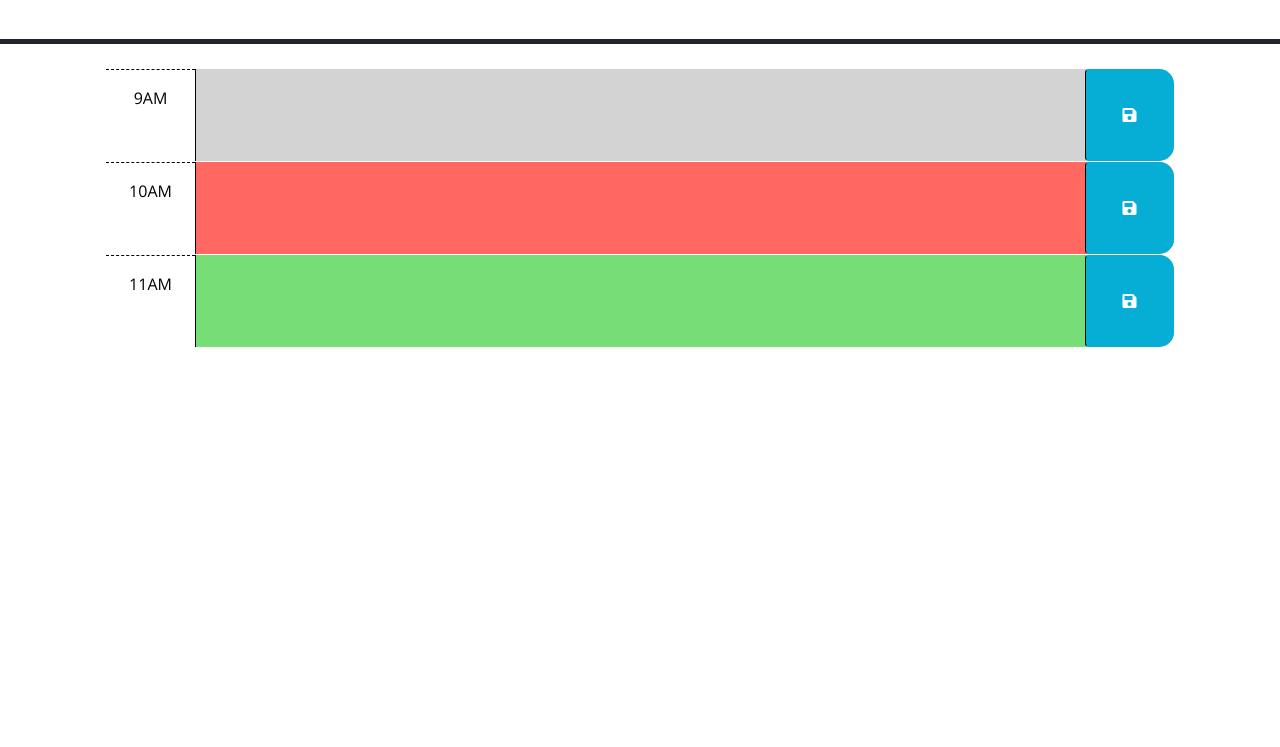
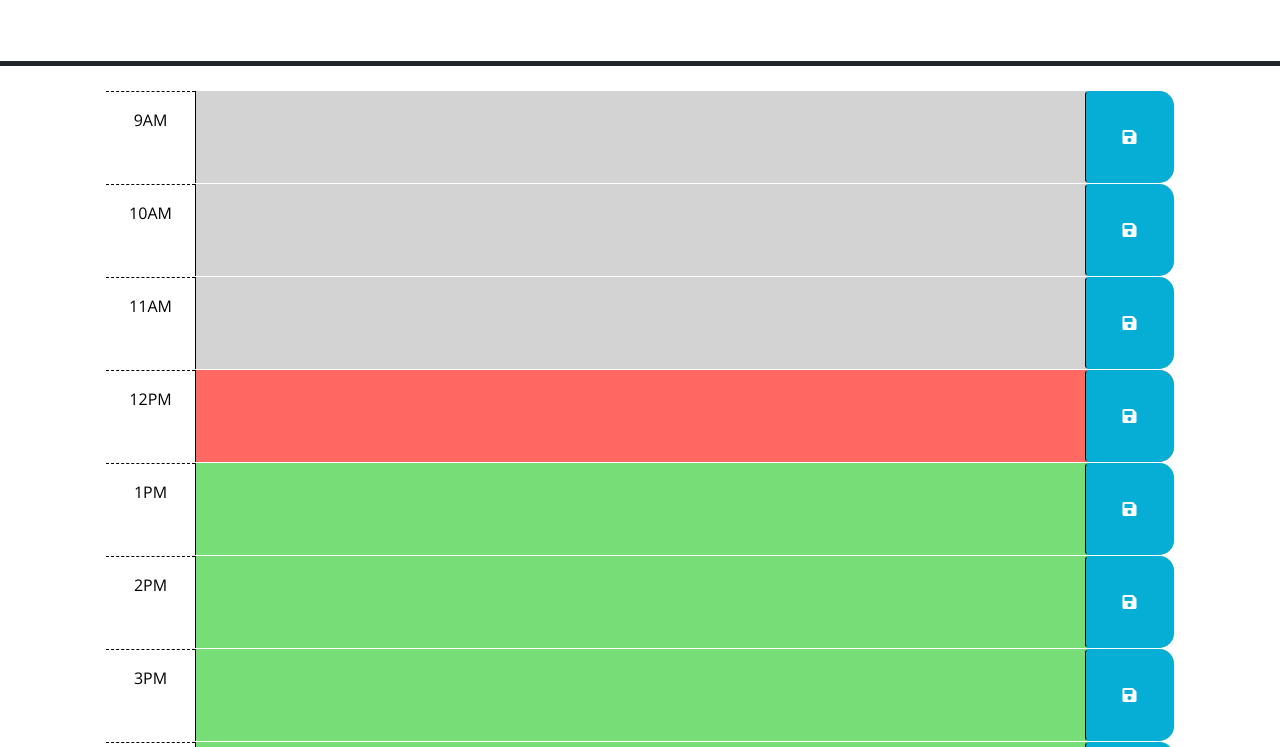
Before and after one commit to RobertWright0830/WorkDayScheduler, a plain HTML site: page index.html in a window 1280 px wide. Shown: the part 212-959 px from the top of the page. Before the commit the page ends 800 px from the top, so only its background shows below. Drawn offline with nearby package versions, Linux system fonts and the light colour scheme.

Commit message:
added date header to html and js; added plugin advanced format for ordinal numbers; added date header logic to pull from dayjs; created loop to dynamically add hours; determine whether hours are past, present, future; add related attributes; distinguish between AM and PM hours; add additional elements for each hour

```diff
--- a/index.html
+++ b/index.html
@@ -4,26 +4,20 @@
     <meta charset="UTF-8" />
     <meta name="viewport" content="width=device-width, initial-scale=1.0" />
     <meta http-equiv="X-UA-Compatible" content="ie=edge" />
-
     <link
-      href="https://cdn.jsdelivr.net/npm/bootstrap@5.0.2/dist/css/bootstrap.min.css"
       rel="stylesheet"
-      integrity="sha384-EVSTQN3/azprG1Anm3QDgpJLIm9Nao0Yz1ztcQTwFspd3yD65VohhpuuCOmLASjC"
-      crossorigin="anonymous">
-      />
-
+      href="https://cdn.jsdelivr.net/npm/bootstrap@5.1.3/dist/css/bootstrap.min.css"
+    />
     <link
       rel="stylesheet"
       href="https://use.fontawesome.com/releases/v5.8.1/css/all.css"
       integrity="sha384-50oBUHEmvpQ+1lW4y57PTFmhCaXp0ML5d60M1M7uH2+nqUivzIebhndOJK28anvf"
       crossorigin="anonymous"
     />
-
     <link
       href="https://fonts.googleapis.com/css?family=Open+Sans&display=swap"
       rel="stylesheet"
     />
-
     <link rel="stylesheet" href="style.css" />
     <title>Work Day Scheduler</title>
   </head>
@@ -35,42 +29,14 @@
       <p id="currentDay" class="lead"></p>
     </header>
     <div class="container-lg px-5">
-      <!-- Use class for "past", "present", and "future" to apply styles to the
-        time-block divs accordingly. The javascript will need to do this by
-        adding/removing these classes on each div by comparing the hour in the
-        id to the current hour. The html provided below is meant to be an example
-        demonstrating how the css provided can be leveraged to create the
-        desired layout and colors. The html below should be removed or updated
-        in the finished product. Remember to delete this comment once the
-        code is implemented.
-        -->
 
-      <!-- Example of a past time block. The "past" class adds a gray background color. -->
-      <div id="hour-9" class="row time-block past">
-        <div class="col-2 col-md-1 hour text-center py-3">9AM</div>
-        <textarea class="col-8 col-md-10 description" rows="3"> </textarea>
-        <button class="btn saveBtn col-2 col-md-1" aria-label="save">
-          <i class="fas fa-save" aria-hidden="true"></i>
-        </button>
-      </div>
+      <div class="past" id="past-container"></div>
 
-      <!-- Example of a a present time block. The "present" class adds a red background color. -->
-      <div id="hour-10" class="row time-block present">
-        <div class="col-2 col-md-1 hour text-center py-3">10AM</div>
-        <textarea class="col-8 col-md-10 description" rows="3"> </textarea>
-        <button class="btn saveBtn col-2 col-md-1" aria-label="save">
-          <i class="fas fa-save" aria-hidden="true"></i>
-        </button>
-      </div>
+      <div class="present" id="present-container"></div>
 
-      <!-- Example of a future time block. The "future" class adds a green background color. -->
-      <div id="hour-11" class="row time-block future">
-        <div class="col-2 col-md-1 hour text-center py-3">11AM</div>
-        <textarea class="col-8 col-md-10 description" rows="3"> </textarea>
-        <button class="btn saveBtn col-2 col-md-1" aria-label="save">
-          <i class="fas fa-save" aria-hidden="true"></i>
-        </button>
-      </div>
+      <div class="future" id="future-container"></div>
+
+    </div>
 
     <script src="https://code.jquery.com/jquery-3.4.1.min.js"></script>
     <script
@@ -79,6 +45,9 @@
       crossorigin="anonymous"
     ></script>
 
+    <!-- used for ordinal numbers -->
+    <script src="https://cdn.jsdelivr.net/npm/dayjs@1.10.4/plugin/advancedFormat.min.js"></script>
+
     <script src="script.js"></script>
   </body>
 </html>
--- a/script.js
+++ b/script.js
@@ -1,7 +1,66 @@
-// Wrap all code that interacts with the DOM in a call to jQuery to ensure that
-// the code isn't run until the browser has finished rendering all the elements
-// in the html.
-$(function () {
+$(document).ready(function () {
+
+  var currentHour = dayjs().hour();
+
+  var pastContainer = document.getElementById("past-container");
+  var presentContainer = document.getElementById("present-container");
+  var futureContainer = document.getElementById("future-container");
+
+  for (var hour = 9; hour <= 17; hour++) {
+    var block = document.createElement("div");
+    block.className = "row time-block";
+    block.setAttribute("data-hour", hour);
+
+    if (hour < currentHour) {
+      pastContainer.appendChild(block);
+    } else if (hour === currentHour) {
+      presentContainer.appendChild(block);
+    } else {
+      futureContainer.appendChild(block);
+    }
+
+    if (hour < currentHour) {
+      block.classList.add("past");
+    } else if (hour === currentHour) {
+      block.classList.add("present");
+    } else {
+      block.classList.add("future");
+    }
+    var hourText = document.createElement("div");
+hourText.className = "col-2 col-md-1 hour text-center py-3";
+
+if (hour === 12) {
+  hourText.textContent = "12PM";
+} else if (hour > 12) {
+  hourText.textContent = (hour - 12) + "PM";
+} else {
+  hourText.textContent = hour + "AM";
+}
+
+    var textarea = document.createElement("textarea");
+    textarea.className = "col-8 col-md-10 description";
+    textarea.rows = 3;
+
+    var saveButton = document.createElement("button");
+    saveButton.className = "btn saveBtn col-2 col-md-1";
+    saveButton.setAttribute("aria-label", "save");
+
+    var saveIcon = document.createElement("i");
+    saveIcon.className = "fas fa-save";
+    saveIcon.setAttribute("aria-hidden", "true");
+
+    saveButton.appendChild(saveIcon);
+
+    block.appendChild(hourText);
+    block.appendChild(textarea);
+    block.appendChild(saveButton);
+
+
+  }
+});
+
+
+
   // TODO: Add a listener for click events on the save button. This code should
   // use the id in the containing time-block as a key to save the user input in
   // local storage. HINT: What does `this` reference in the click listener
@@ -9,15 +68,12 @@ $(function () {
   // time-block containing the button that was clicked? How might the id be
   // useful when saving the description in local storage?
   //
-  // TODO: Add code to apply the past, present, or future class to each time
-  // block by comparing the id to the current hour. HINTS: How can the id
-  // attribute of each time-block be used to conditionally add or remove the
-  // past, present, and future classes? How can Day.js be used to get the
-  // current hour in 24-hour time?
-  //
+
   // TODO: Add code to get any user input that was saved in localStorage and set
   // the values of the corresponding textarea elements. HINT: How can the id
   // attribute of each time-block be used to do this?
-  //
-  // TODO: Add code to display the current date in the header of the page.
-});
+
+  // Displays the current date in the header of the page.
+  dayjs.extend(dayjs_plugin_advancedFormat);
+  var currentDate = dayjs().format('dddd, MMMM Do');
+  document.getElementById('currentDay').textContent = currentDate;
```
